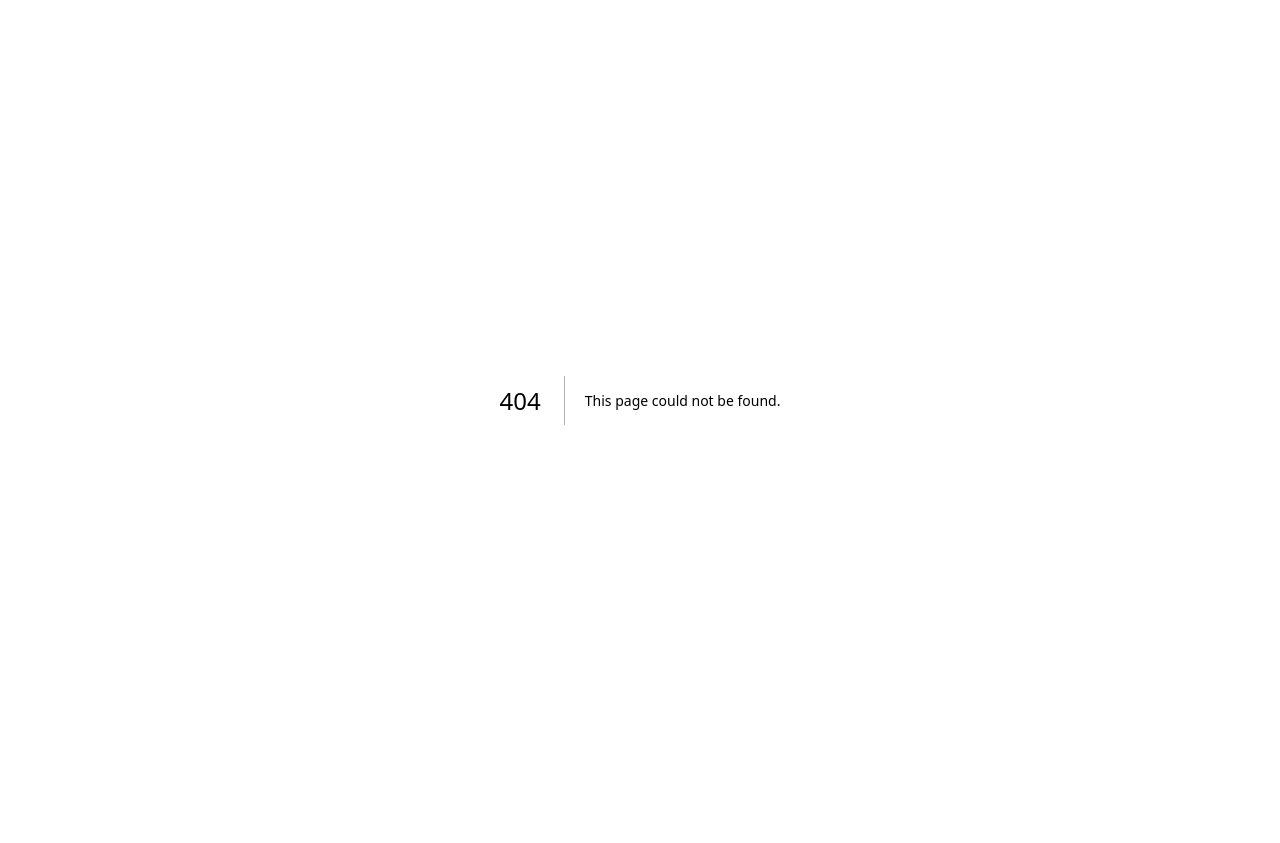
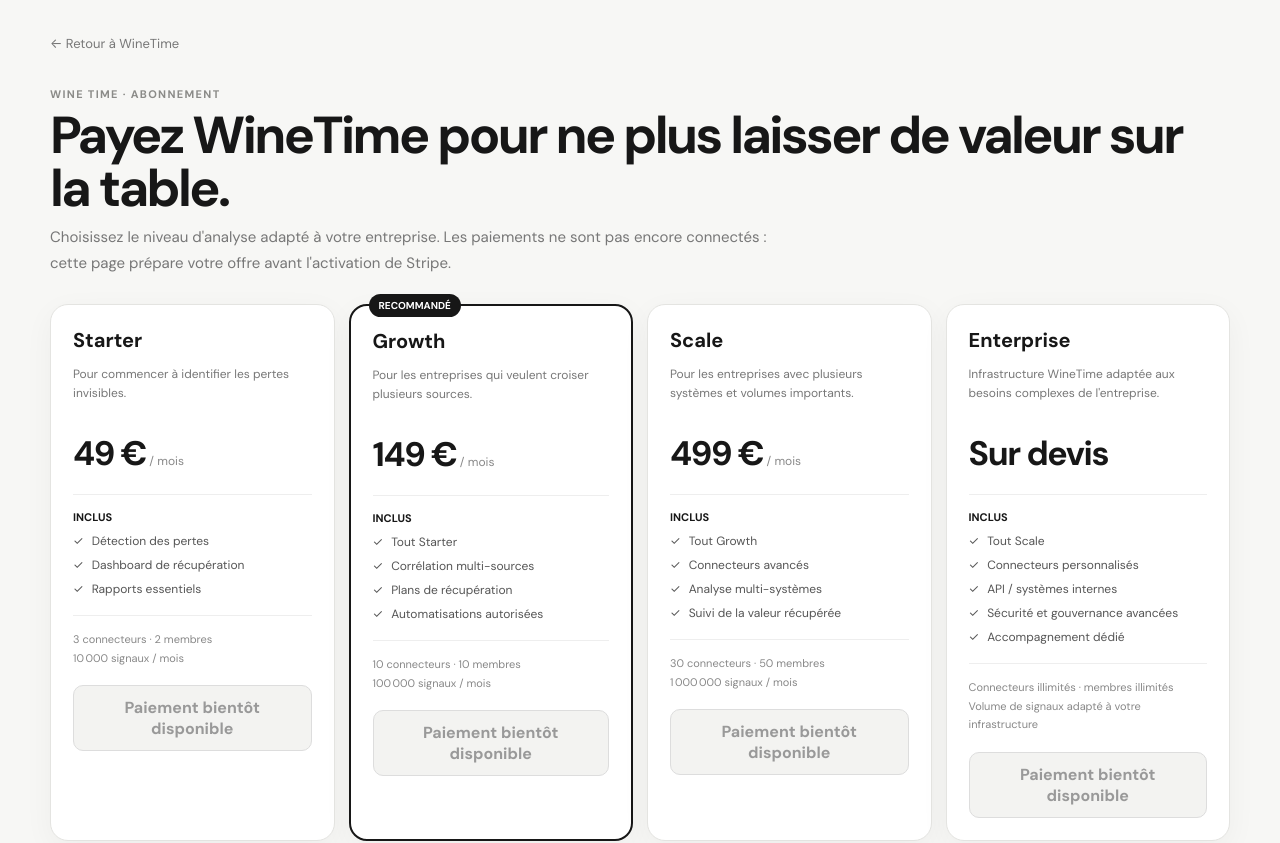
Before and after one commit to dreamsbuilding3-afk/Orbit, a Next.js app: page /abonnement in a window 1280 px wide. Before the commit this address had no page. Shown: the top 843 px of the page. Before the commit the page ends 800 px from the top, so only its background shows below. Built offline with nearby package versions, Linux system fonts and the light colour scheme.

Commit message:
feat: add visible WineTime subscription page

```diff
--- /dev/null
+++ b/app/abonnement/page.tsx
@@ -0,0 +1,48 @@
+import Link from "next/link";
+import { WINE_TIME_PLANS } from "@/lib/billing/plans";
+
+export default function AbonnementPage() {
+  return (
+    <main style={{ minHeight: "100vh", background: "#f7f7f5", color: "#171717", padding: "32px" }}>
+      <div style={{ maxWidth: 1180, margin: "0 auto" }}>
+        <Link href="/" style={{ color: "#777", textDecoration: "none", fontSize: 13 }}>← Retour à WineTime</Link>
+        <header style={{ margin: "34px 0 28px" }}>
+          <div style={{ fontSize: 11, fontWeight: 700, letterSpacing: ".12em", color: "#8b8b88" }}>WINE TIME · ABONNEMENT</div>
+          <h1 style={{ margin: "8px 0 10px", fontSize: "clamp(32px,5vw,52px)", letterSpacing: "-.05em", lineHeight: 1.02 }}>Payez WineTime pour ne plus laisser de valeur sur la table.</h1>
+          <p style={{ margin: 0, maxWidth: 720, color: "#777", lineHeight: 1.7, fontSize: 15 }}>Choisissez le niveau d'analyse adapté à votre entreprise. Les paiements ne sont pas encore connectés : cette page prépare votre offre avant l'activation de Stripe.</p>
+        </header>
+
+        <section style={{ display: "grid", gridTemplateColumns: "repeat(auto-fit,minmax(235px,1fr))", gap: 14 }}>
+          {WINE_TIME_PLANS.map((plan) => (
+            <article key={plan.id} style={{ position: "relative", background: "#fff", border: plan.recommended ? "2px solid #171717" : "1px solid #e4e4e1", borderRadius: 18, padding: 22, boxShadow: "0 8px 30px rgba(0,0,0,.045)" }}>
+              {plan.recommended && <div style={{ position: "absolute", top: -12, left: 18, background: "#171717", color: "#fff", borderRadius: 999, padding: "5px 10px", fontSize: 10, fontWeight: 700 }}>RECOMMANDÉ</div>}
+              <h2 style={{ margin: 0, fontSize: 20 }}>{plan.name}</h2>
+              <p style={{ minHeight: 48, color: "#777", fontSize: 12, lineHeight: 1.55 }}>{plan.description}</p>
+              <div style={{ margin: "18px 0" }}>
+                <strong style={{ fontSize: 34, letterSpacing: "-.04em" }}>{plan.monthlyPrice === null ? "Sur devis" : `${plan.monthlyPrice} €`}</strong>
+                {plan.monthlyPrice !== null && <span style={{ color: "#888", fontSize: 12 }}> / mois</span>}
+              </div>
+              <div style={{ borderTop: "1px solid #eee", paddingTop: 15 }}>
+                <p style={{ margin: "0 0 9px", fontSize: 11, fontWeight: 700 }}>INCLUS</p>
+                {plan.features.map((feature) => <div key={feature} style={{ display: "flex", gap: 8, margin: "8px 0", fontSize: 12, color: "#555" }}><span>✓</span><span>{feature}</span></div>)}
+              </div>
+              <div style={{ marginTop: 18, paddingTop: 14, borderTop: "1px solid #eee", color: "#888", fontSize: 11, lineHeight: 1.7 }}>
+                {plan.limits.connectors === null ? "Connecteurs illimités" : `${plan.limits.connectors} connecteurs`} · {plan.limits.members === null ? "membres illimités" : `${plan.limits.members} membres`}<br />
+                {plan.limits.monthlySignals === null ? "Volume de signaux adapté à votre infrastructure" : `${plan.limits.monthlySignals.toLocaleString("fr-FR")} signaux / mois`}
+              </div>
+              <button disabled style={{ width: "100%", marginTop: 18, padding: "11px 14px", borderRadius: 10, border: "1px solid #ddd", background: "#f3f3f1", color: "#999", fontWeight: 700, cursor: "not-allowed" }}>
+                Paiement bientôt disponible
+              </button>
+            </article>
+          ))}
+        </section>
+
+        <section style={{ marginTop: 18, background: "#171717", color: "#fff", borderRadius: 18, padding: "22px 24px", display: "flex", justifyContent: "space-between", gap: 20, alignItems: "center", flexWrap: "wrap" }}>
+          <div><div style={{ fontWeight: 700, marginBottom: 5 }}>Votre abonnement sera connecté à Stripe plus tard.</div><div style={{ color: "#aaa", fontSize: 12, lineHeight: 1.5 }}>Aucun paiement n'est déclenché depuis cette page. Les plans, droits et limites WineTime sont déjà structurés.</div></div>
+          <Link href="/integrations" style={{ color: "#fff", textDecoration: "none", border: "1px solid #555", borderRadius: 10, padding: "10px 14px", fontSize: 12 }}>Configurer mes connexions →</Link>
+        </section>
+      </div>
+      <style>{`@media(max-width:700px){main{padding:20px!important}article{padding:18px!important}}`}</style>
+    </main>
+  );
+}
```
